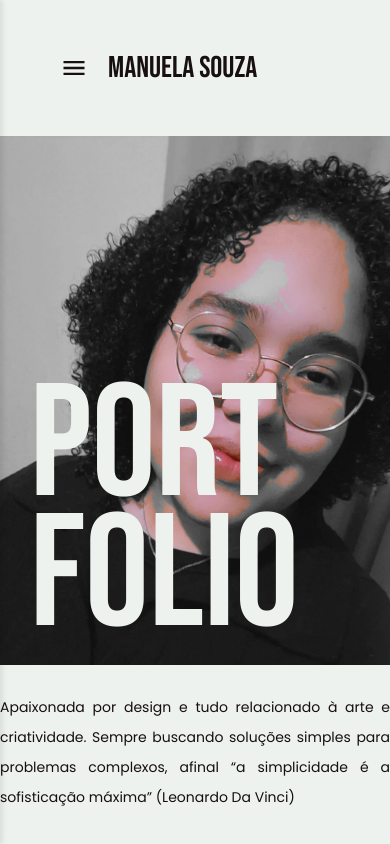
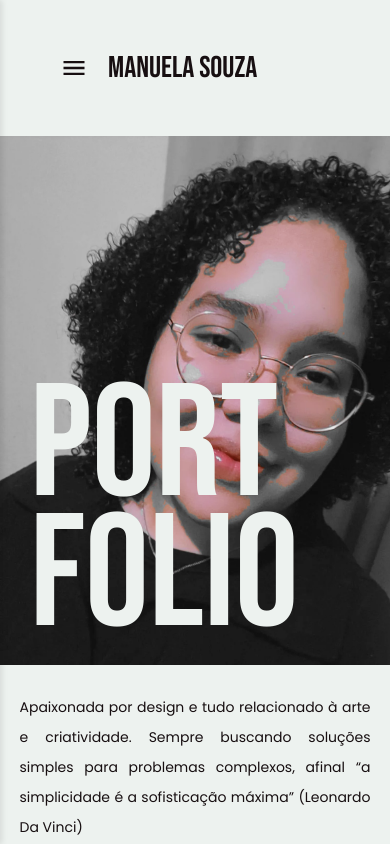
Before and after one commit to rochamanuela/my-portfolio, a React (Vite) app: page / in a window 390 px wide. Shown: the top 844 px of the page. Built offline with nearby package versions, Linux system fonts and the light colour scheme.

Commit message:
style: continued responsiveness

```diff
--- a/src/components/Header/style.css
+++ b/src/components/Header/style.css
@@ -156,7 +156,7 @@
     }
 }
 
-@media screen and (max-width: 520px) {
+@media screen and (max-width: 420px) {
     .header {
         padding: 0;
     }
@@ -164,4 +164,9 @@
     .header .header-child img {
         border-radius: 0;
     }
+
+    .header p.introduction {
+        margin-right: 5%;
+        padding-left: 5%;
+    }
 }
```
